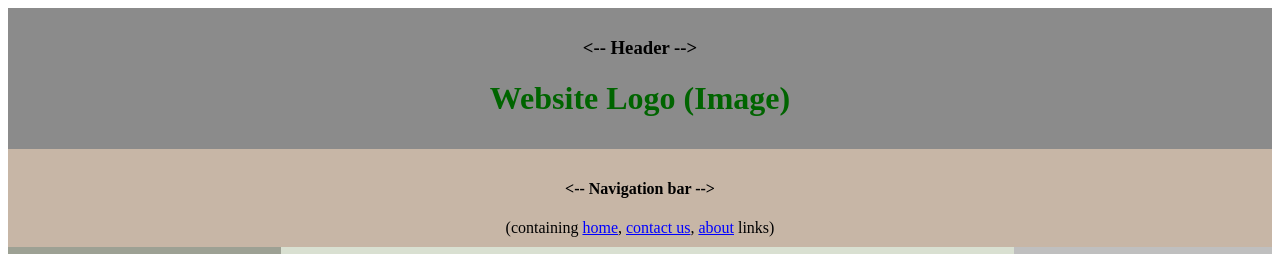
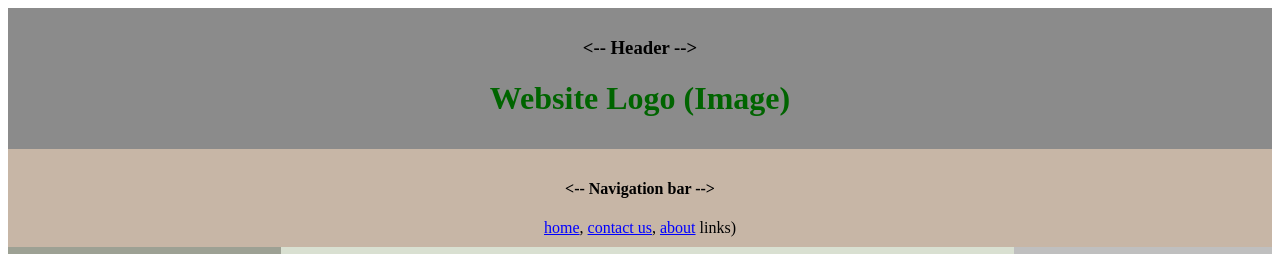
Before and after one commit to MohanedMohsen/ITI-projects, a plain HTML site: page lab-2/login.html in a window 1280 px wide. Shown: the top 254 px of the page. Drawn offline with Linux system fonts and the light colour scheme.

Commit message:
Update login.html

```diff
--- a/lab-2/login.html
+++ b/lab-2/login.html
@@ -6,25 +6,18 @@
 </head>
 <body>
 
-    <!-- Header -->
     <header style="text-align:center; background-color:#8b8b8b; padding:10px;">
         <h3><-- Header --></h3>
         <h1 style="color:darkgreen;">Website Logo (Image)</h1>
     </header>
-
-    <!-- Navigation Bar -->
     <nav style="text-align:center; background-color:#c7b6a6; padding:10px;">
         <h4><-- Navigation bar --></h4>
-        (containing
         <a href="index.html" style="color:blue;">home</a>,
         <a href="contact.html" style="color:blue;">contact us</a>,
         <a href="about.html" style="color:blue;">about</a> links)
     </nav>
-
-    <!-- Main Layout -->
     <div style="display:flex;">
 
-        <!-- Left Column -->
         <div style="width:20%; background-color:#9da194; padding:10px;">
             <div style="border:1px solid black; padding:5px; text-align:center;">
                 <div style="border:1px solid black; padding:5px;">
@@ -51,7 +44,6 @@
             </div>
         </div>
 
-        <!-- Middle Column -->
         <div style="width:60%; background-color:#d9e0d1; padding:10px;">
             <h2 style="color:darkred;">My Profile</h2>
             <ul>
@@ -81,7 +73,6 @@
         </ul>
      </div>
 
-    <!-- Footer -->
     <footer style="text-align:center; background-color:#8b8b8b; padding:10px;">
         <h4><-- Footer --></h4>
         <a href="#" style="color:blue;">Top of page</a> link<br>
@@ -89,4 +80,5 @@
     </footer>
 
 </body>
+
 </html>
```
